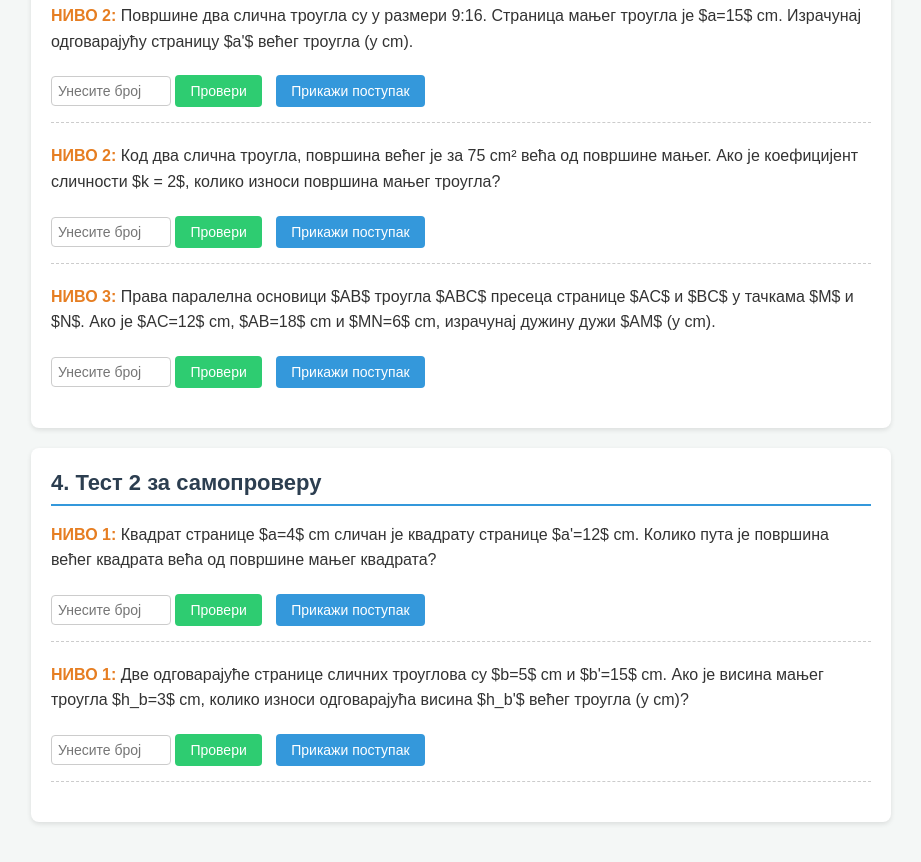
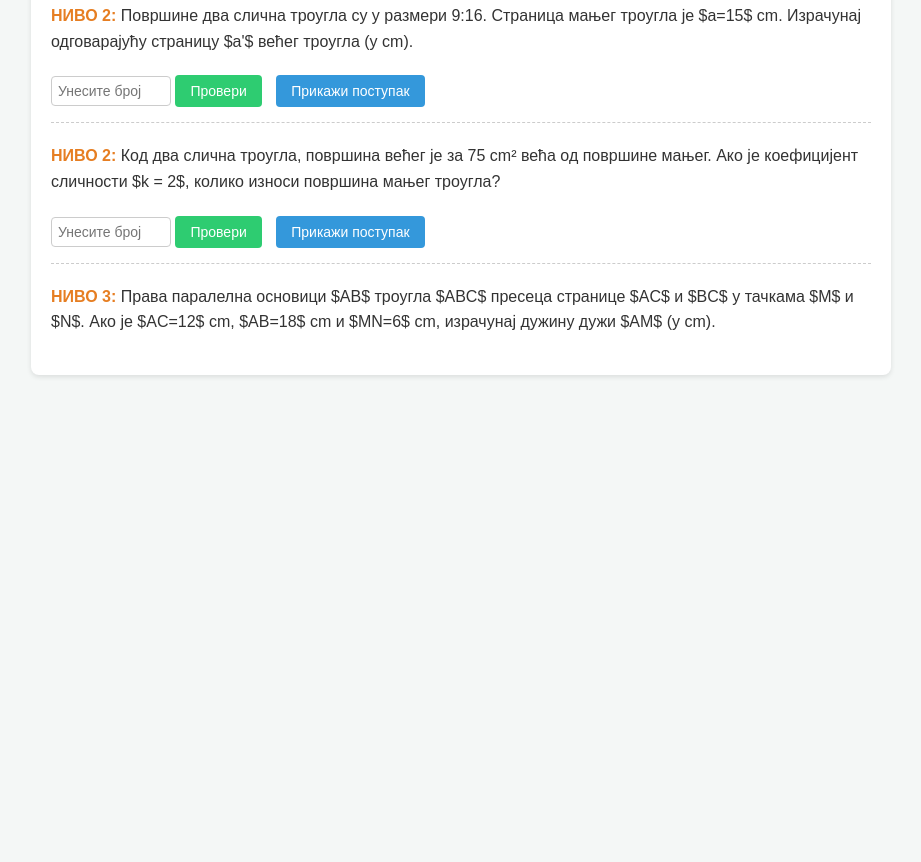
Before and after one commit to kolevbiljana382-ship-it/matematika-3-razred, a plain HTML site: page index.html in a window 1280 px wide. Shown: the part 2519-3381 px from the top of the page, without its empty margins (179-1100 px from the left). After the commit the page ends 2934 px from the top, so only its background shows below. Drawn offline with Linux system fonts and the light colour scheme.

Commit message:
Update index.html

```diff
--- a/index.html
+++ b/index.html
@@ -281,39 +281,5 @@ footer {
         <!-- Задатак 5 -->
         <div style="margin-bottom: 20px;">
             <p><span class="level">Ниво 3:</span> Права паралелна основици $AB$ троугла $ABC$ пресеца странице $AC$ и $BC$ у тачкама $M$ и $N$. Ако је $AC=12$ cm, $AB=18$ cm и $MN=6$ cm, израчунај дужину дужи $AM$ (у cm).</p>
-            <input type="text" id="t1_q5" class="input-ans" placeholder="Унесите број">
-            <button class="btn btn-check" onclick="checkAnswer('t1_q5', '8')">Провери</button>
-            <button class="btn" onclick="toggleSolution('sol_t1_q5')">Прикажи поступак</button>
-            <span id="t1_q5_feedback" class="feedback"></span>
-            <div id="sol_t1_q5" class="solution">
-                <strong>Поступак:</strong> Троуглови $\Delta MNC$ и $\Delta ABC$ су слични јер је $MN || AB$. Из сличности важи $\frac{MN}{AB} = \frac{CM}{AC} \Rightarrow \frac{6}{18} = \frac{CM}{12} \Rightarrow \frac{1}{3} = \frac{CM}{12} \Rightarrow CM = 4$ cm. Дужина $AM = AC - CM = 12 - 4 = 8$ cm.
-            </div>
-        </div>
-    </div>
-
-    <div class="box">
-        <h2>4. Тест 2 за самопроверу</h2>
-
-        <!-- Задатак 1 -->
-        <div style="margin-bottom: 20px; border-bottom: 1px dashed #ccc; padding-bottom: 15px;">
-            <p><span class="level">Ниво 1:</span> Квадрат странице $a=4$ cm сличан је квадрату странице $a'=12$ cm. Колико пута је површина већег квадрата већа од површине мањег квадрата?</p>
-            <input type="text" id="t2_q1" class="input-ans" placeholder="Унесите број">
-            <button class="btn btn-check" onclick="checkAnswer('t2_q1', '9')">Провери</button>
-            <button class="btn" onclick="toggleSolution('sol_t2_q1')">Прикажи поступак</button>
-            <span id="t2_q1_feedback" class="feedback"></span>
-            <div id="sol_t2_q1" class="solution">
-                <strong>Поступак:</strong> Коефицијент сличности је $k = \frac{12}{4} = 3$. Однос површина је $k^2 = 3^2 = 9$. Дакле, већа је 9 пута.
-            </div>
-        </div>
-
-        <!-- Задатак 2 -->
-        <div style="margin-bottom: 20px; border-bottom: 1px dashed #ccc; padding-bottom: 15px;">
-            <p><span class="level">Ниво 1:</span> Две одговарајуће странице сличних троуглова су $b=5$ cm и $b'=15$ cm. Ако је висина мањег троугла $h_b=3$ cm, колико износи одговарајућа висина $h_b'$ већег троугла (у cm)?</p>
-            <input type="text" id="t2_q2" class="input-ans" placeholder="Унесите број">
-            <button class="btn btn-check" onclick="checkAnswer('t2_q2', '9')">Провери</button>
-            <button class="btn" onclick="toggleSolution('sol_t2_q2')">Прикажи поступак</button>
-            <span id="t2_q2_feedback" class="feedback"></span>
-            <div id="sol_t2_q2" class="solution">
-
 </body>
 </html>
```
